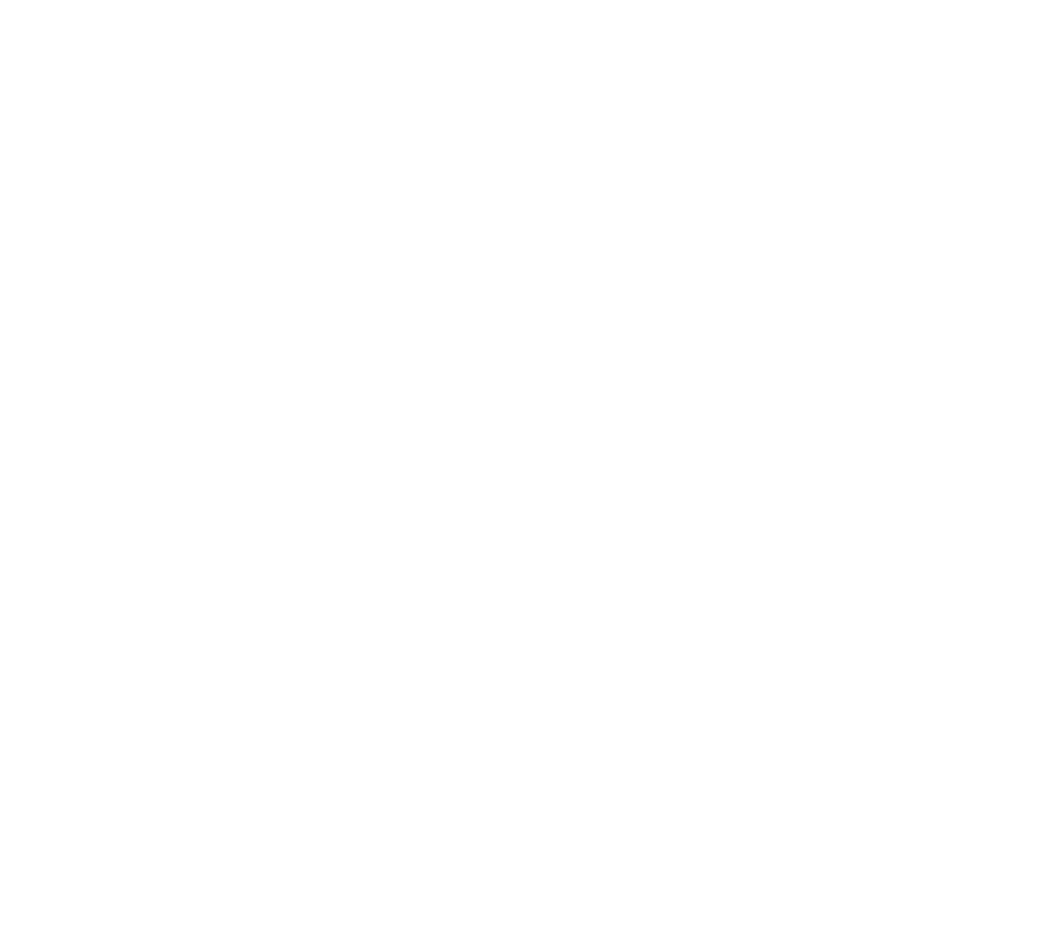
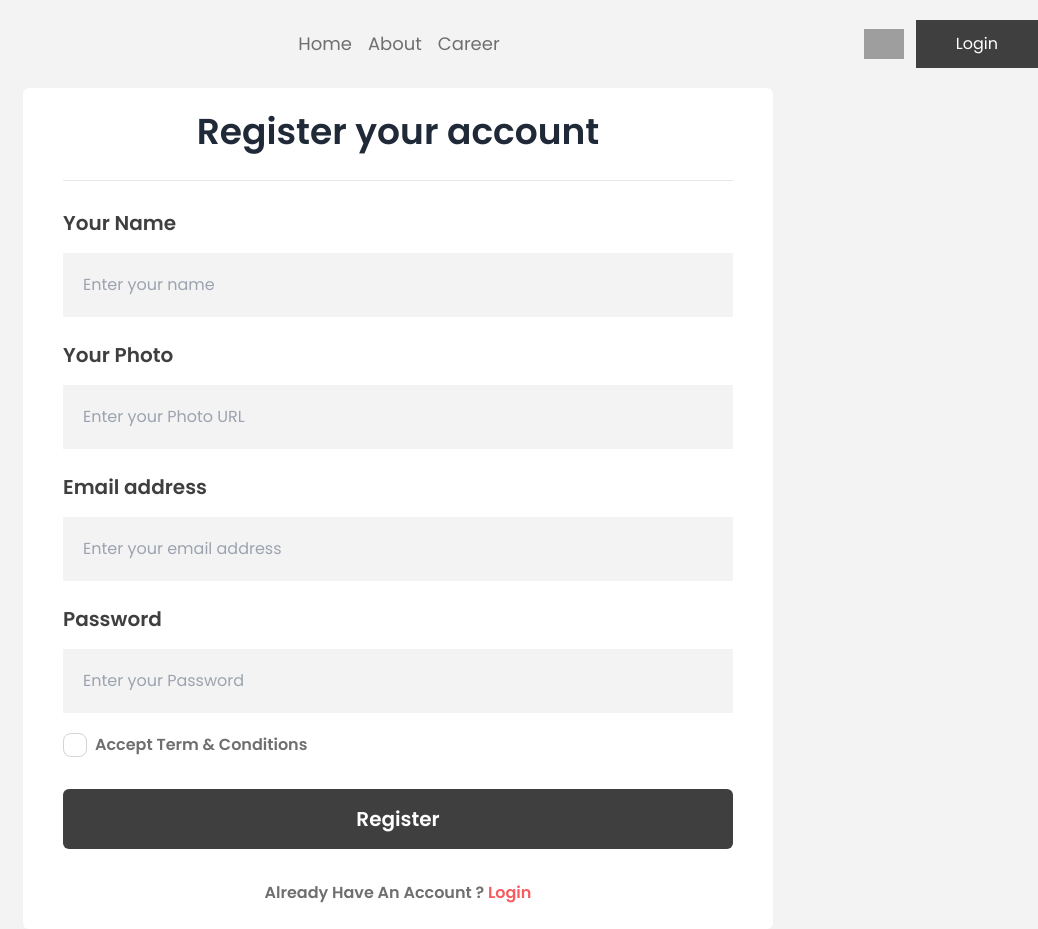
Before and after one commit to Amdadul-HQ/dragon-news, a React (Vite) app: page /register in a window 1280 px wide. Before the commit this address had no page. Shown: the whole page, without its empty margins (242-1280 px from the left). Before the commit the page ends 800 px from the top, so only its background shows below. Built offline with nearby package versions, Linux system fonts and the light colour scheme; grey boxes are pictures that could not be loaded.

Commit message:
login and register page added

```diff
--- a/src/Component/Navbar/Navbar.jsx
+++ b/src/Component/Navbar/Navbar.jsx
@@ -3,7 +3,7 @@ import userIcon from '../../assets/user.png'
 
 const Navbar = () => {
     return (
-        <nav className="font-poppins flex justify-between items-center">
+        <nav className="max-w-screen-xl mx-auto py-5 font-poppins flex justify-between items-center">
             <div>
 
             </div>
@@ -16,7 +16,7 @@ const Navbar = () => {
             </div>
             <div className="flex items-center gap-x-3">
                 <img className="w-10" src={userIcon} alt="" />
-                <Link><button className="bg-Dark1 py-3 px-10 text-[#fff] ">Login</button></Link>
+                <Link to='/login'><button className="bg-Dark1 py-3 px-10 text-[#fff] ">Login</button></Link>
             </div>
         </nav>
     );
--- a/src/Component/NewsFeed/NewsFeed.jsx
+++ b/src/Component/NewsFeed/NewsFeed.jsx
@@ -6,7 +6,7 @@ import { IoEye } from "react-icons/io5";
 
 const NewsFeed = ({news}) => {
 
-    const {author,title,image_url,details,rating,total_view} = news
+    const {_id ,author,title,image_url,details,rating,total_view} = news
 
 
     return (
@@ -27,7 +27,7 @@ const NewsFeed = ({news}) => {
             <div className="p-5">
                 <h1 className="text-Dark1 font-bold text-xl mb-5">{title}</h1>
                 <img className="mb-8" src={image_url} alt="" />
-                <p className="text-Dark2 text-base font-normal">{ details.length > 200 ? details.slice(0,200) : details}.... <Link className="text-[#FF8C47] font-semibold">Read More</Link></p>
+                <p className="text-Dark2 text-base font-normal">{ details.length > 200 ? details.slice(0,200) : details}.... <Link to={`/news/${_id}`} className="text-[#FF8C47] font-semibold">Read More</Link></p>
                 <hr className="mt-5" />
             </div>
             <div className="flex items-center justify-between mt-6 px-5 mb-5">
--- /dev/null
+++ b/src/Context/ContextComponent.jsx
@@ -0,0 +1,28 @@
+import { createContext, useState } from "react";
+
+
+const Context = createContext()
+
+const ContextComponent = ({children}) => {
+
+    const [user,setUser] = useState()
+
+
+    const createUser = (email,password) => {
+
+        return
+
+    }
+
+
+
+
+    const info = {}
+    return (
+        <Context.Provider value={info}>
+            {children}
+        </Context.Provider>
+    );
+};
+
+export default ContextComponent;
--- /dev/null
+++ b/src/Pages/Login/Login.jsx
@@ -0,0 +1,30 @@
+import { Link } from "react-router-dom";
+import Navbar from "../../Component/Navbar/Navbar";
+
+const Login = () => {
+    return (
+        <section className="bg-Dark3 font-poppins">
+        <Navbar/>
+        <div className="flex justify-between items-center h-[calc(100vh-88px)]">
+            <div className="bg-white w-[750px] mx-auto p-16 rounded-md">
+                 <h1 className="text-4xl font-semibold text-center">Login your account</h1>
+                 <hr className="my-12" />
+                 <form>
+                   <div>
+                        <label className="text-Dark1 text-xl font-semibold" htmlFor="email">Email address</label>
+                        <input className="bg-Dark3 px-5 py-5 block mt-4 w-full" type="email" name="email" id="email" placeholder="Enter your email address"  required/>
+                   </div>
+                   <div className="mt-6">
+                        <label className="text-Dark1 text-xl font-semibold" htmlFor="Password">Password</label>
+                        <input className="bg-Dark3 px-5 py-5 block mt-4 w-full" type="password" name="password" id="Password" placeholder="Enter your Password"  required/>
+                   </div>
+                   <button type="submit" className="mt-8 bg-Dark1 w-full py-4 rounded-md text-white text-xl font-semibold">Login</button>
+                 </form>
+                 <p className="text-base text-Dark2 text-center mt-8 font-semibold">Dont’t Have An Account ? <Link to='/register' className="text-[#F75B5F]">Register</Link></p>
+            </div>
+        </div>
+       </section>
+    );
+};
+
+export default Login;
--- /dev/null
+++ b/src/Pages/NewsFeedDetails/NewsFeedDetails.jsx
@@ -0,0 +1,76 @@
+import { useLoaderData, useParams } from "react-router-dom";
+import Header from "../../Component/Header/Header";
+import RightBar from "../../Component/RightBar/RightBar";
+import { FaArrowLeftLong } from "react-icons/fa6";
+import pic1 from '../../assets/1.png';
+import pic2 from '../../assets/2.png';
+import pic3 from '../../assets/3.png';
+import { CiCalendar } from "react-icons/ci";
+
+const NewsFeedDetails = () => {
+
+    const news = useLoaderData()
+
+    const {id} = useParams()
+
+    const aNews = news.find( n => n._id == id )
+
+    const {image_url , title , details} = aNews;
+
+    console.log(aNews);
+
+
+    return (
+        <section className="max-w-screen-xl mx-auto">
+            <Header></Header>
+            <div className="grid grid-cols-4 gap-x-6">
+                <div className="col-span-3">
+                        <h1 className="font-semibold text-xl text-Dark1 mb-5">Dragon News Home</h1>
+                    <div className="p-8 border h-fit rounded-md">
+                        <div>
+                            <img className="w-full" src={image_url} alt="" />
+                            <h1 className="text-Dark1 my-5 text-2xl font-bold">{title}</h1>
+                            <p className="text-Dark2 font-normal text-base">{details}</p>
+                            <button className="bg-Btnbg text-white px-6 py-2 gap-x-2 flex text-xl font-medium items-center mt-8"> <FaArrowLeftLong className="text-2xl" /> All news in this category</button>
+                        </div>
+                    </div>
+                    <div className="mt-8">
+                        <h1 className="font-semibold text-xl text-Dark1 mb-5">Editors Insight</h1>
+                        <div className="grid grid-cols-3 gap-x-6">
+                            <div className='mb-4 mt-7'>
+                                <img className='w-full' src={pic1} alt="" />
+                                <h1 className='text-xl font-semibold text-Dark1 my-5'>21 The Most Stylish Wedding Guest Dresses For Spring</h1>
+                                <div className='flex gap-x-5'>
+                                    <p className='text-base font-medium text-Dark1'>Sports</p>
+                                    <p className='flex items-center text-Dark2 gap-x-3'><CiCalendar className='text-2xl'></CiCalendar>Jan 4, 2022</p>
+                                </div>
+                            </div>
+                            <div className='mb-4 mt-7'>
+                                <img className='w-full' src={pic2} alt="" />
+                                <h1 className='text-xl font-semibold text-Dark1 my-5'>21 The Most Stylish Wedding Guest Dresses For Spring</h1>
+                                <div className='flex gap-x-5'>
+                                    <p className='text-base font-medium text-Dark1'>Sports</p>
+                                    <p className='flex items-center text-Dark2 gap-x-3'><CiCalendar className='text-2xl'></CiCalendar>Jan 4, 2022</p>
+                                </div>
+                            </div>
+                            <div className='mb-4 mt-7'>
+                                <img className='w-full' src={pic3} alt="" />
+                                <h1 className='text-xl font-semibold text-Dark1 my-5'>21 The Most Stylish Wedding Guest Dresses For Spring</h1>
+                                <div className='flex gap-x-5'>
+                                    <p className='text-base font-medium text-Dark1'>Sports</p>
+                                    <p className='flex items-center text-Dark2 gap-x-3'><CiCalendar className='text-2xl'></CiCalendar>Jan 4, 2022</p>
+                                </div>
+                            </div>
+
+                        </div>
+                    </div>
+                </div>
+                <div>
+                    <RightBar></RightBar>
+                </div>
+            </div>
+        </section>
+    );
+};
+
+export default NewsFeedDetails;
--- /dev/null
+++ b/src/Pages/Register/Register.jsx
@@ -0,0 +1,42 @@
+import { Link } from "react-router-dom";
+import Navbar from "../../Component/Navbar/Navbar";
+
+const Register = () => {
+    return (
+       <section className="bg-Dark3 font-poppins">
+       <Navbar/>
+       <div className="flex justify-between items-center ">
+           <div className="bg-white w-[750px] mx-auto py-6 px-10 rounded-md">
+                <h1 className="text-4xl font-semibold text-center">Register your account</h1>
+                <hr className="my-7" />
+                <form>
+                  <div>
+                       <label className="text-Dark1 text-xl font-semibold" htmlFor="name">Your Name</label>
+                       <input className="bg-Dark3 px-5 py-5 block mt-4 w-full" type="text" name="name" id="name" placeholder="Enter your name"  required/>
+                  </div>
+                  <div className="mt-6">
+                       <label className="text-Dark1 text-xl font-semibold" htmlFor="name">Your Photo</label>
+                       <input className="bg-Dark3 px-5 py-5 block mt-4 w-full" type="text" name="name" id="name" placeholder="Enter your Photo URL"  required/>
+                  </div>
+                  <div className="mt-6">
+                       <label className="text-Dark1 text-xl font-semibold" htmlFor="email">Email address</label>
+                       <input className="bg-Dark3 px-5 py-5 block mt-4 w-full" type="email" name="email" id="email" placeholder="Enter your email address"  required/>
+                  </div>
+                  <div className="mt-6">
+                       <label className="text-Dark1 text-xl font-semibold" htmlFor="Password">Password</label>
+                       <input className="bg-Dark3 px-5 py-5 block mt-4 w-full" type="password" name="password" id="Password" placeholder="Enter your Password"  required/>
+                  </div>
+                  <div className="mt-5 flex gap-x-2 items-center">
+                    <input type="checkbox" id="checkbox"  className="checkbox" required />
+                    <label htmlFor="checkbox" className="text-Dark2 text-base font-semibold">Accept Term & Conditions</label>
+                  </div>
+                  <button type="submit" className="mt-8 bg-Dark1 w-full py-4 rounded-md text-white text-xl font-semibold">Register</button>
+                </form>
+                <p className="text-base text-Dark2 text-center mt-8 font-semibold">Already Have An Account ? <Link to='/login' className="text-[#F75B5F]">Login</Link></p>
+           </div>
+       </div>
+      </section>
+    );
+};
+
+export default Register;
--- a/src/Routes/Routes.jsx
+++ b/src/Routes/Routes.jsx
@@ -2,6 +2,9 @@ import { createBrowserRouter } from "react-router-dom";
 import Root from "../Layout/Root/Root";
 import Error from "../Pages/Error/Error";
 import Home from "../Pages/Home/Home";
+import NewsFeedDetails from "../Pages/NewsFeedDetails/NewsFeedDetails";
+import Login from "../Pages/Login/Login";
+import Register from "../Pages/Register/Register";
 
 export const router =  createBrowserRouter([
     {
@@ -13,6 +16,19 @@ export const router =  createBrowserRouter([
                 path:'/',
                 loader:() => fetch('/news.json'),
                 element:<Home/>,
+            },
+            {
+                path:'/news/:id',
+                element:<NewsFeedDetails/>,
+                loader:() => fetch('/news.json')
+            },
+            {
+                path:'/login',
+                element:<Login/>
+            },
+            {
+                path:'/register',
+                element:<Register/>
             }
         ]
     }
--- a/src/main.jsx
+++ b/src/main.jsx
@@ -3,9 +3,12 @@ import ReactDOM from 'react-dom/client'
 import './index.css'
 import { RouterProvider } from 'react-router-dom'
 import { router } from './Routes/Routes.jsx'
+import ContextComponent from './Context/ContextComponent.jsx'
 
 ReactDOM.createRoot(document.getElementById('root')).render(
   <React.StrictMode>
-    <RouterProvider router={router}></RouterProvider>
+    <ContextComponent>
+      <RouterProvider router={router}></RouterProvider>
+    </ContextComponent>
   </React.StrictMode>,
 )
```
